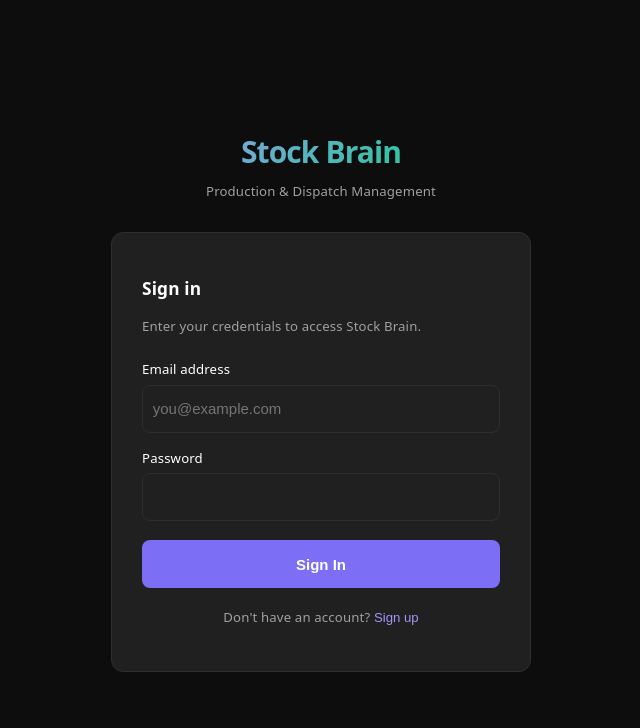
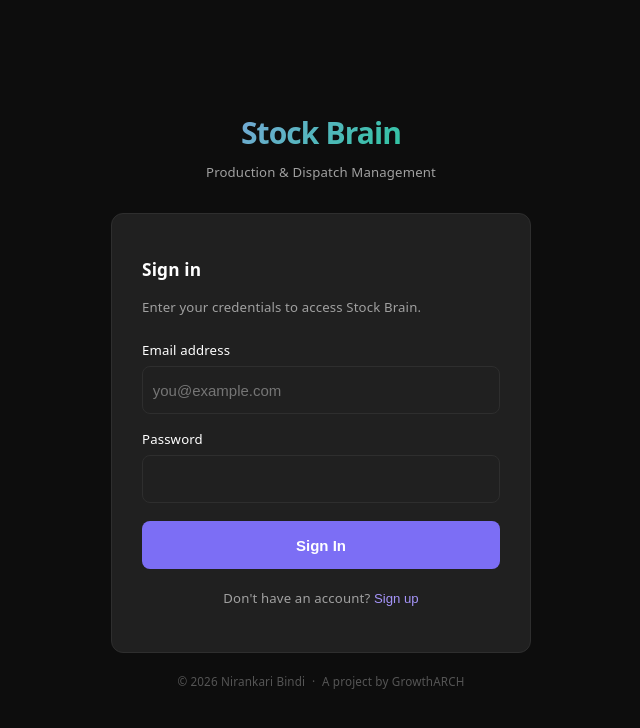
Before and after one commit to zacky-ctrl/stock-brain, a Next.js app in the folder apps/web/: page /login in a window 1280 px wide. Shown: the top 728 px of the page, without its empty margins (319-959 px from the left). Built offline with nearby package versions, Linux system fonts and the light colour scheme; no server answers.

Commit message:
Add Nirankari Bindi GrowthARCH credit

```diff
--- a/apps/web/src/app/globals.css
+++ b/apps/web/src/app/globals.css
@@ -287,6 +287,24 @@ a {
   max-height: 80vh;
   overflow-y: auto;
   padding: 1rem 1.25rem calc(1rem + env(safe-area-inset-bottom, 0));
+}
+
+/* ── Brand credit ───────────────────────────────────────────── */
+
+.brand-credit {
+  display: flex;
+  justify-content: center;
+  align-items: center;
+  gap: 0.45rem;
+  flex-wrap: wrap;
+  padding: 1.25rem 1rem 1.5rem;
+  color: var(--text-muted);
+  font-size: var(--text-xs);
+  text-align: center;
+}
+
+.brand-credit-login {
+  padding-bottom: 0;
 }
 
 /* ── Card hover ──────────────────────────────────────────────── */
--- a/apps/web/src/app/login/page.tsx
+++ b/apps/web/src/app/login/page.tsx
@@ -1,4 +1,5 @@
 import { LoginForm } from './LoginForm'
+import { BrandCredit } from '@/components/layout/BrandCredit'
 
 export const metadata = { title: 'Sign In — Stock Brain' }
 
@@ -38,6 +39,8 @@ export default function LoginPage() {
         }}>
           <LoginForm />
         </div>
+
+        <BrandCredit className="brand-credit-login" />
       </div>
     </div>
   )
--- a/apps/web/src/components/layout/AppShell.tsx
+++ b/apps/web/src/components/layout/AppShell.tsx
@@ -1,6 +1,7 @@
 'use client'
 
 import { usePathname } from 'next/navigation'
+import { BrandCredit } from './BrandCredit'
 
 // Auth routes get a clean full-page render without the sidebar shell.
 const AUTH_PREFIXES = ['/login', '/auth/']
@@ -24,6 +25,7 @@ export function AppShell({
       {sidebar}
       <div className="app-main">
         {children}
+        <BrandCredit />
       </div>
     </div>
   )
--- /dev/null
+++ b/apps/web/src/components/layout/BrandCredit.tsx
@@ -0,0 +1,15 @@
+type BrandCreditProps = {
+  className?: string
+}
+
+export function BrandCredit({ className }: BrandCreditProps) {
+  const year = new Date().getFullYear()
+
+  return (
+    <footer className={className ? `brand-credit ${className}` : 'brand-credit'}>
+      <span>© {year} Nirankari Bindi</span>
+      <span aria-hidden="true">·</span>
+      <span>A project by GrowthARCH</span>
+    </footer>
+  )
+}
```
